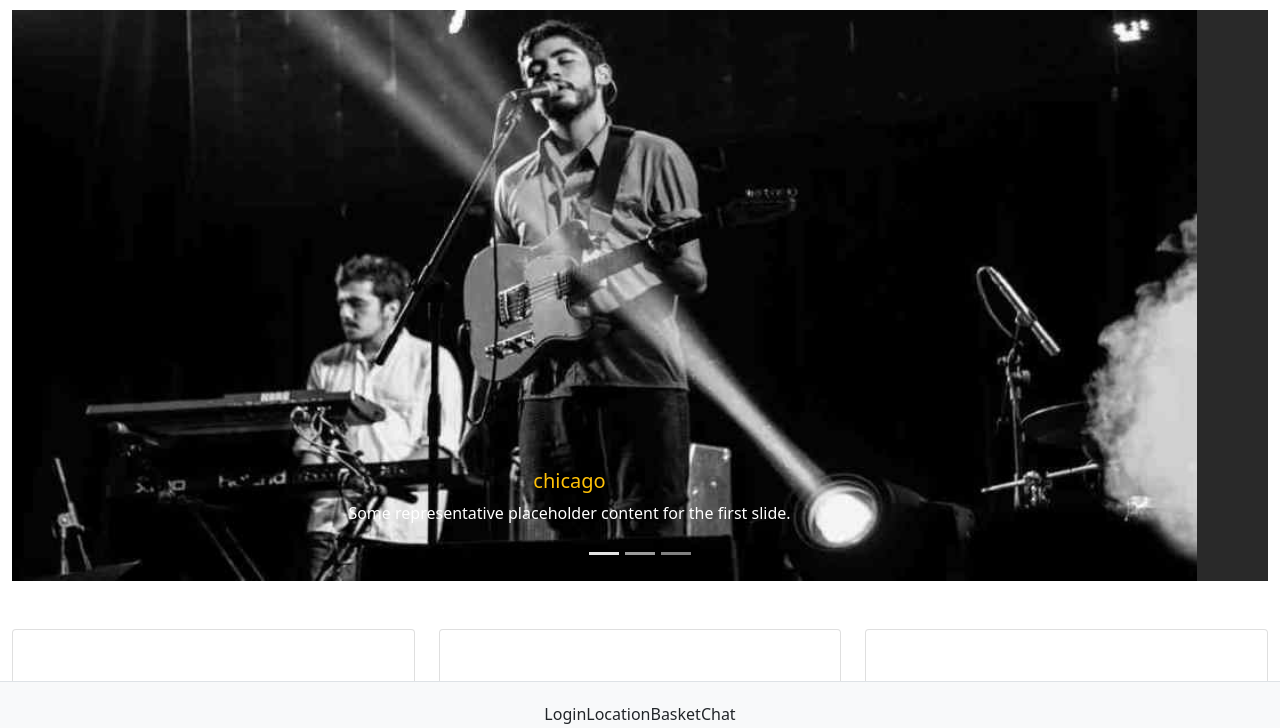
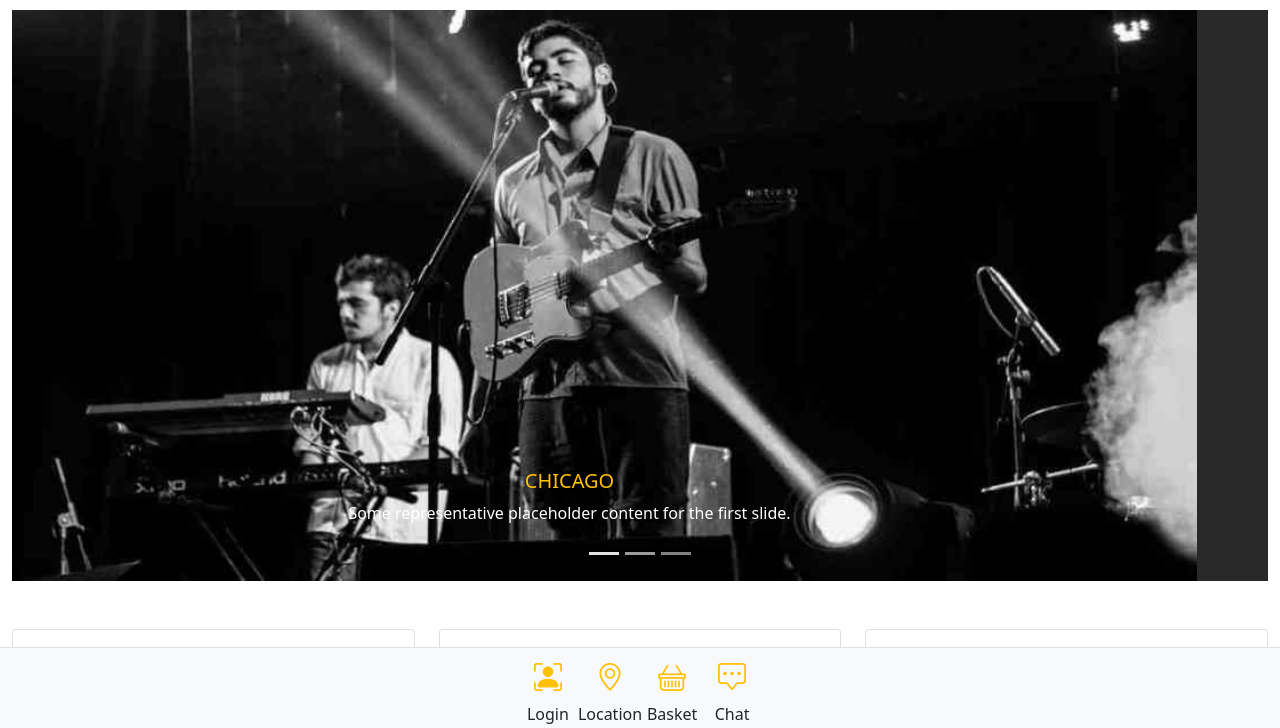
Before and after one commit to ZahedAlam/LOCALSTATIC, a website: page index.html in a window 1280 px wide. Shown: the part 62-790 px from the top of the page. Drawn offline with nearby package versions, Linux system fonts and the light colour scheme; the site is published under a folder, as on GitHub Pages, so addresses that start at the root find nothing.

Commit message:
style link  updated

```diff
--- a/index.html
+++ b/index.html
@@ -6,9 +6,9 @@
   <meta name="viewport" content="width=device-width, initial-scale=1.0">
   <!-- Links -->
   <link href="https://cdn.jsdelivr.net/npm/bootstrap@5.0.2/dist/css/bootstrap.min.css" rel="stylesheet" integrity="sha384-EVSTQN3/azprG1Anm3QDgpJLIm9Nao0Yz1ztcQTwFspd3yD65VohhpuuCOmLASjC" crossorigin="anonymous">
-  <link rel="stylesheet" href="/Style/Font/icofont/icofont.min.css">
-  <link rel="stylesheet" href="/Style/Font/bootstrap-icons.css">
-  <link rel="stylesheet" href="/Style/style.min.css">
+  <link rel="stylesheet" href="./Style/Font/icofont/icofont.min.css">
+  <link rel="stylesheet" href="./Style/Font/bootstrap-icons.css">
+  <link rel="stylesheet" href="./Style/style.min.css">
 
   <title>Localy - Welcome</title>
 </head>
```
